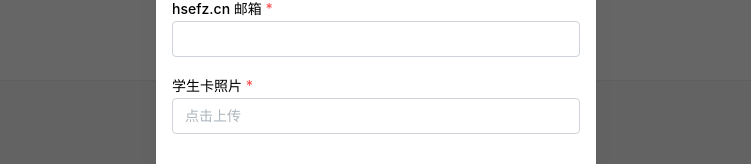
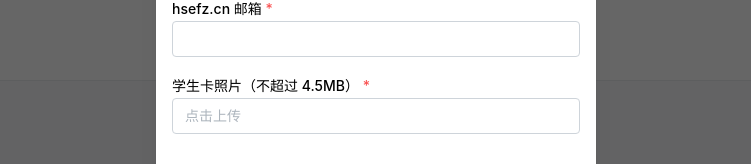
Before and after one commit to CLCK0622/hsefz-wall, a Next.js app: page /verify in a window 1280 px wide. Both pictures are taken after a click on the button "申请手动批准". Shown: the part 400-564 px from the top of the page, without its empty margins (264-1015 px from the left). Built offline with nearby package versions, Linux system fonts and the light colour scheme; no server answers.

Commit message:
fix: middleware for verification

```diff
--- a/src/app/verify/page.tsx
+++ b/src/app/verify/page.tsx
@@ -64,7 +64,7 @@ export default function VerifyPage() {
                         <TextInput name="classNumber" label="四位数字班级 (如 2501)" withAsterisk />
                         <TextInput name="email" label="hsefz.cn 邮箱" withAsterisk />
                         <FileInput
-                            label="学生卡照片"
+                            label="学生卡照片（不超过 4.5MB）"
                             placeholder="点击上传"
                             value={studentCardFile}
                             onChange={setStudentCardFile}
--- a/src/middleware.ts
+++ b/src/middleware.ts
@@ -10,7 +10,7 @@ const isPublicRoute = createRouteMatcher([
 
 const isAdminRoute = createRouteMatcher(['/admin(.*)']);
 const isSuperAdminRoute = createRouteMatcher(['/admin/users(.*)']);
-const isVerificationRoute = createRouteMatcher(['/verify']);
+const isVerificationRoute = createRouteMatcher(['/verify', '/api/upload']);
 
 export default clerkMiddleware(async (auth, req) => {
     if (isPublicRoute(req)) {
```
